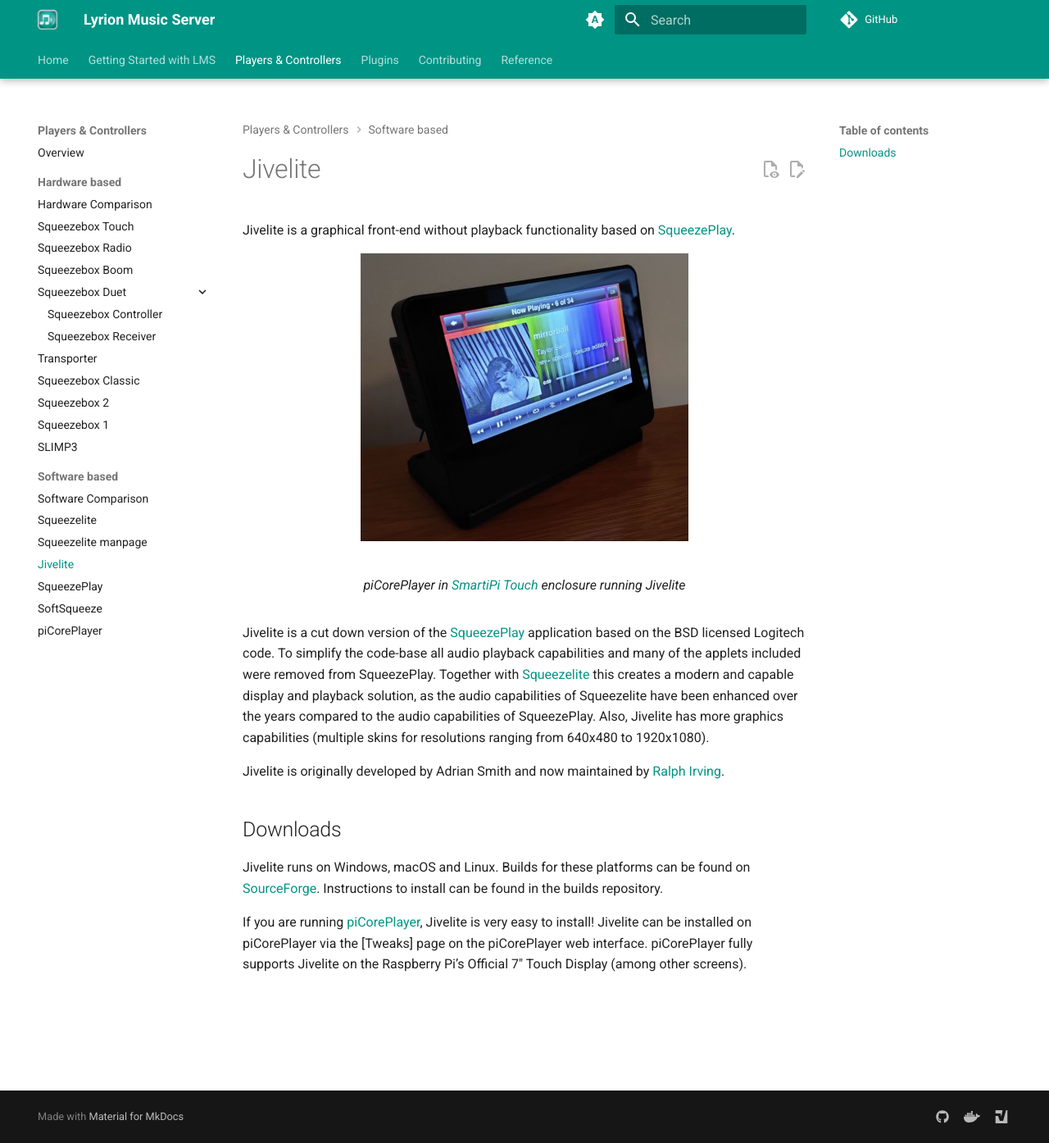
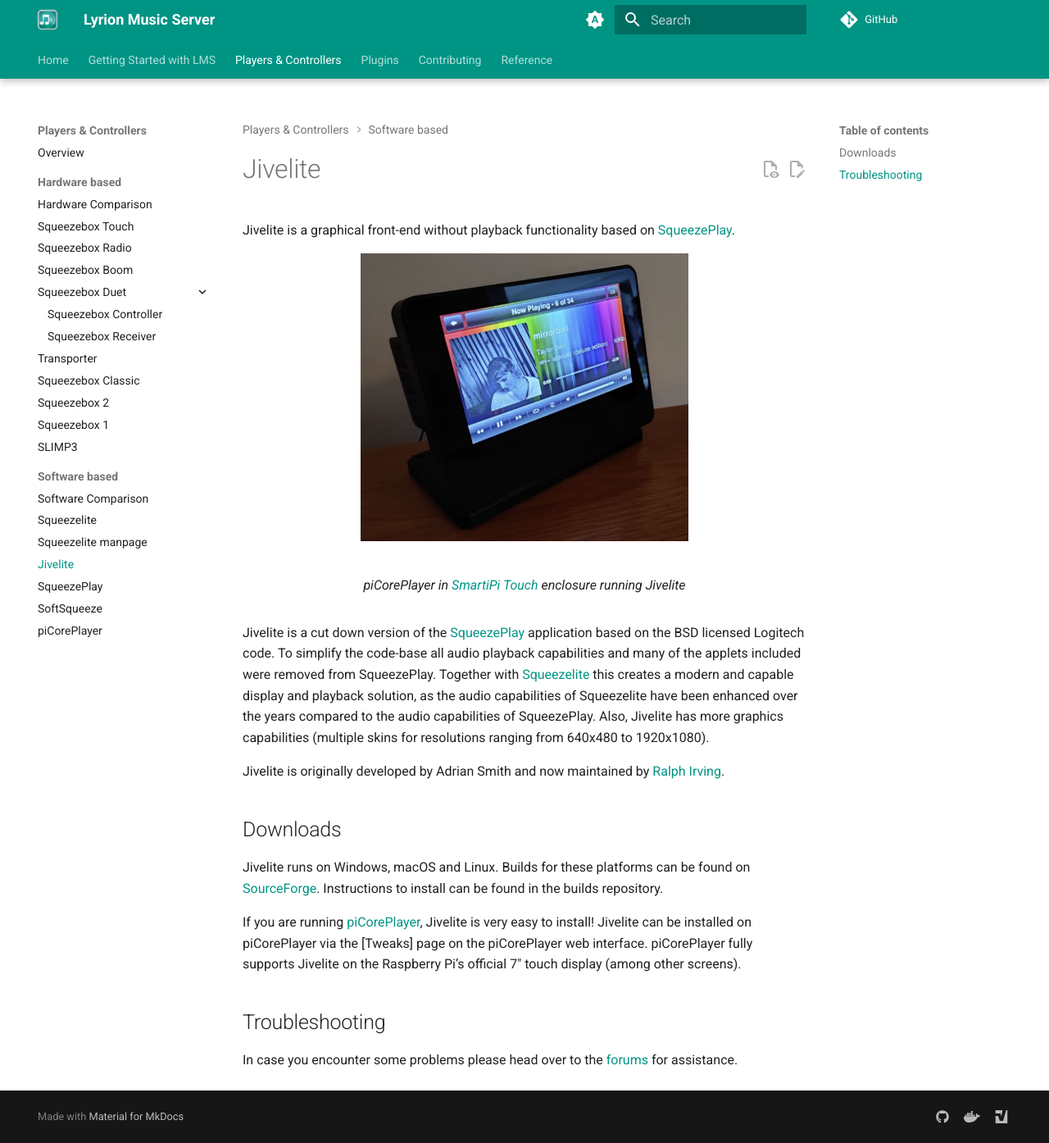
Before and after one commit to LMS-Community/lms-community.github.io, an MkDocs documentation site: the page built from docs/players-and-controllers/jivelite.md, in a window 1280 px wide and 1394 px high. Shown: the whole window at 82% size. Built offline with MkDocs 1.6.1 and Material for MkDocs 9.7.7, drawn with Linux system fonts in a browser that asks for light colours; plug-ins that fetch from the network failed and are left out; comment, search, counter and statistics services are not loaded.

Commit message:
Add troubleshooting sections for software players

```diff
--- a/docs/players-and-controllers/jivelite.md
+++ b/docs/players-and-controllers/jivelite.md
@@ -20,4 +20,8 @@
 
 Jivelite runs on Windows, macOS and Linux. Builds for these platforms can be found on [SourceForge](https://sourceforge.net/projects/lmsclients/files/jivelite/). Instructions to install can be found in the builds repository.
 
-If you are running [piCorePlayer](picoreplayer.md), Jivelite is very easy to install! Jivelite can be installed on piCorePlayer via the \[Tweaks\] page on the piCorePlayer web interface. piCorePlayer fully supports Jivelite on the Raspberry Pi’s Official 7" Touch Display (among other screens).
+If you are running [piCorePlayer](picoreplayer.md), Jivelite is very easy to install! Jivelite can be installed on piCorePlayer via the \[Tweaks\] page on the piCorePlayer web interface. piCorePlayer fully supports Jivelite on the Raspberry Pi’s official 7" touch display (among other screens).
+
+## Troubleshooting
+
+In case you encounter some problems please head over to the [forums](https://forums.slimdevices.com/forum/user-forums/linux-unix/95254-announce-jivelite-cut-down-squeezebox-control-application) for assistance.
```
Also changed, not shown: docs/players-and-controllers/softsqueeze.md (+1 -1 lines), docs/players-and-controllers/squeezelite.md (+4 -0 lines), docs/players-and-controllers/squeezeplay.md (+4 -0 lines).
